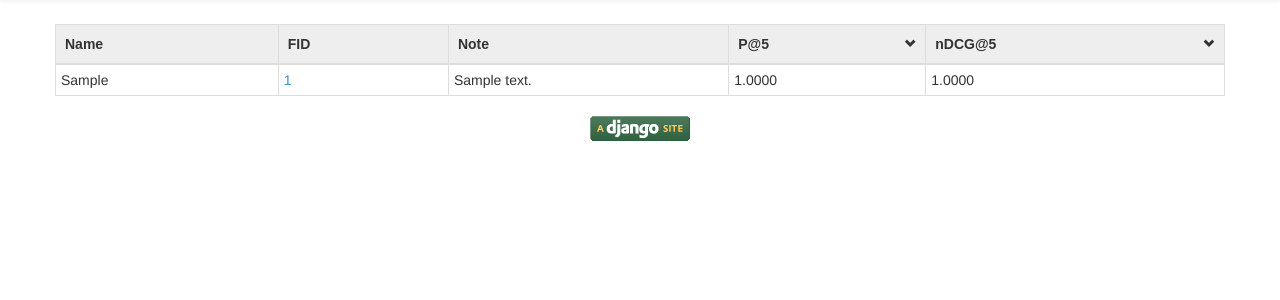
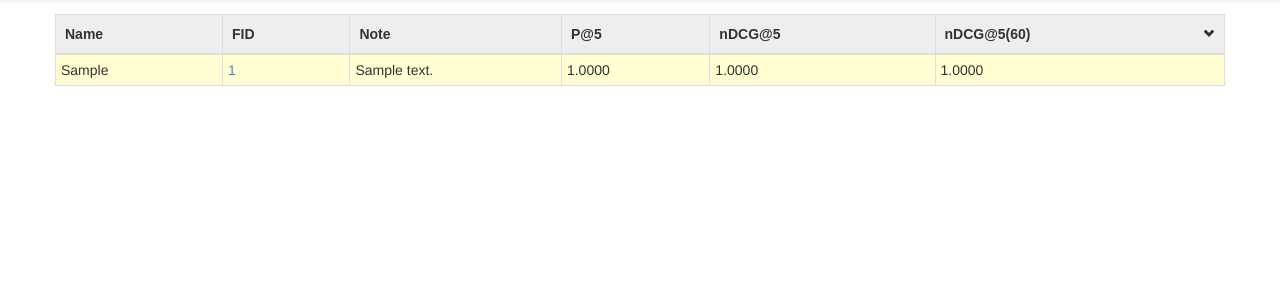
Before and after one commit to udinfolab/ir-eval, a Django app: template www/ir_eval/assess/templates/eval_summary.html in a window 1280 px wide. Shown: the part 51-351 px from the top of the page. Run offline with Django 3.2, Linux system fonts and the light colour scheme; the template is opened without the code that fills it: values that come from a table or form of the project are taken from there, others are empty; tables that the repository leaves empty hold one stand-in row (values such as "Sample post"); parts of the project's set-up code (start-up, migrations or seed data) failed here and were passed over; some libraries are stand-ins or nearby versions.

Commit message:
ready to release the evaluation results

```diff
--- a/www/ir_eval/assess/models.py
+++ b/www/ir_eval/assess/models.py
@@ -53,7 +53,7 @@ class EvalItem(models.Model) :
   query = models.ForeignKey(Query)
   MAP = models.FloatField()
   P5 = models.FloatField()
-  NDCG = models.FloatField()
+  nDCG = models.FloatField()
 
   def __unicode__(self) :
     return str(self.pk) + '-' + str(self.rf)
@@ -62,7 +62,8 @@ class AvgEvalItem(models.Model) :
   rf = models.ForeignKey(RetrievalFunction)
   MAP = models.FloatField()
   P5 = models.FloatField()
-  NDCG = models.FloatField()
+  nDCG = models.FloatField()
+  nDCG_o = models.FloatField() # the average nDCG based on other users' queries
 
   def __unicode__(self) :
     return str(self.pk) + '-' + str(self.rf)
--- a/www/ir_eval/assess/static/assess/css/theme.css
+++ b/www/ir_eval/assess/static/assess/css/theme.css
@@ -77,7 +77,11 @@ div#get-started{
 }
 
 div#eval_wrapper{
-  padding-top: 25px;
+  padding-top: 15px;
+}
+
+table#avg_eval > tbody > tr.my{
+  background: none repeat scroll 0 0 #FFFFD3;
 }
 
 /**********************************************************/
--- a/www/ir_eval/assess/templates/assessor_home.html
+++ b/www/ir_eval/assess/templates/assessor_home.html
@@ -7,6 +7,7 @@
 {% block navbar %}
       <ul class="nav navbar-nav">
         <li class="active"><a href="{% url 'assess.views.home' %}">Home</a></li>
+        <li><a href="{% url 'assess.views.eval_summary' %}">Eval Summary</a></li>
       </ul>
       <ul class="nav navbar-nav navbar-right">
         <li class="dropdown">
--- a/www/ir_eval/assess/templates/base.html
+++ b/www/ir_eval/assess/templates/base.html
@@ -51,11 +51,13 @@
   <div class="row">
     <div class="col-md-4"></div>
     <div class="col-md-4">
+      <!--
       <p>
         <a href="http://www.djangoproject.com/">
           <img src="{% static "assess/images/djangosite100x25.gif" %}" alt="Made with Django." title="Made with Django." />
         </a>
       </p>
+      -->
     </div>
     <div class="col-md-4"></div>
   </div>
--- a/www/ir_eval/assess/templates/eval_rf.html
+++ b/www/ir_eval/assess/templates/eval_rf.html
@@ -34,7 +34,7 @@
 {% endif %}
 
 <div class="row">
-  <h4>Function ID: {{ret_func.rf_id}} ({{ret_func.note}})</h4>
+  <h4>Function ID: {{ret_func.rf_id}} ({{ret_func.note}}){% if assessor.user.is_staff %} by {{ret_func.user.first_name}} ({{ret_func.user.pk}}){% endif %}</h4>
   <div id="eval_wrapper">
     <table id="eval" class="table table-condensed">
       <thead>
@@ -49,7 +49,7 @@
         <tr>
           <td>{{eval.query.qid}}</td>
           <td>{{eval.P5|floatformat:4}}</td>
-          <td>{{eval.NDCG|floatformat:4}}</td>
+          <td>{{eval.nDCG|floatformat:4}}</td>
         </tr>
       {% endfor %}
       </tbody>
@@ -99,7 +99,7 @@ $(function() {
 
     // widget code contained in the jquery.tablesorter.widgets.js file
     // use the zebra stripe widget if you plan on hiding any rows (filter widget)
-    widgets : [ "uitheme", "zebra" ],
+    widgets : [ "uitheme", ],
 
     // initial sorting
     sortList: [[2,1], [1,1]],
--- a/www/ir_eval/assess/templates/eval_summary.html
+++ b/www/ir_eval/assess/templates/eval_summary.html
@@ -34,25 +34,62 @@
 {% endif %}
 
 <div class="row">
+  {% if not assessor.user.is_staff %}
+  <div class="bg-info" style="padding: 10px;">
+    <ul>
+      <li>All the results are sorted by <abbr title="normalized discounted cumulative gain at rank 5">nDCG@5</abbr><a target="_blank" href="http://en.wikipedia.org/wiki/NDCG#Normalized_DCG"><i class="fa fa-external-link"></i></a> in descending order. To sort by a certain column, click the header of the column.</li>
+      <li>Your results are highlighted in <span style="background-color: #FFFFD3">light yellow background color</span>. Only FID (Function ID) are displayed for anonymity.</li>
+      <li>You may check the results of each query on your retrieval function by clicking the link of FID.</li>
+    </ul>
+  </div>
+  {% endif %}
   <div id="eval_wrapper">
     <table id="avg_eval" class="table table-condensed">
       <thead>
         <tr>
+          {% if assessor.user.is_staff %}
           <th>Name</th>
+          {% endif %}
           <th>FID</th>
+          {% if assessor.user.is_staff %}
           <th>Note</th>
+          {% endif %}
           <th>P@5</th>
+          {% if assessor.user.is_staff %}
           <th>nDCG@5</th>
+          <th>nDCG@5(60)</th>
+          {% else %}
+          <th>nDCG@5</th>
+          {% endif %}
         </tr>
       </thead>
       <tbody>
       {% for eval in avg_eval_list %}
-        <tr>
+        <tr {% if assessor.user == eval.rf.user %}class="my"{% endif %}>
+          {% if assessor.user.is_staff %}
           <td>{{eval.rf.user.first_name}}</td>
-          <td><a href="{% url 'assess.views.eval_rf' eval.rf.pk %}">{{eval.rf.rf_id}}</a></td>
+          {% endif %}
+          <td>
+            {% if assessor.user.is_staff %}
+            <a href="{% url 'assess.views.eval_rf' eval.rf.pk %}">{{eval.rf.rf_id}}</a>
+            {% else %}
+            {% if assessor.user == eval.rf.user %}
+            <a href="{% url 'assess.views.eval_rf' eval.rf.pk %}">{{eval.rf.rf_id}}</a>
+            {% else %}
+            {{eval.rf.rf_id}}
+            {% endif %}
+            {% endif %}
+          </td>
+          {% if assessor.user.is_staff %}
           <td>{{eval.rf.note}}</td>
+          {% endif %}
           <td>{{eval.P5|floatformat:4}}</td>
-          <td>{{eval.NDCG|floatformat:4}}</td>
+          {% if assessor.user.is_staff %}
+          <td>{{eval.nDCG|floatformat:4}}</td>
+          <td>{{eval.nDCG_o|floatformat:4}}</td>
+          {% else %}
+          <td>{{eval.nDCG_o|floatformat:4}}</td>
+          {% endif %}
         </tr>
       {% endfor %}
       </tbody>
@@ -102,10 +139,14 @@ $(function() {
 
     // widget code contained in the jquery.tablesorter.widgets.js file
     // use the zebra stripe widget if you plan on hiding any rows (filter widget)
-    widgets : [ "uitheme", "zebra" ],
+    widgets : [ "uitheme", ],
 
     // initial sorting
-    sortList: [[4,1], [3,1]],
+    {% if assessor.user.is_staff %}
+    sortList: [[5,1]],
+    {% else %}
+    sortList: [[2,1]],
+    {% endif %}
 
     widgetOptions : {
       // using the default zebra striping class name, so it actually isn't included in the theme variable above
--- a/www/ir_eval/assess/templates/query.html
+++ b/www/ir_eval/assess/templates/query.html
@@ -7,7 +7,7 @@
         <li><a href="{% url 'assess.views.home' %}">Home</a></li>
         <li class="active"><a href="{% url 'assess.views.query' query.id %}">Query {{query.id}}</a></li>
       </ul>
-      <p class="navbar-text"><span id="done">{{done}}</span> documents assessed, <span id="left">{{left}}</span> documents left.</p>
+      <p class="navbar-text"><span id="done">{{done}}</span> done, <span id="left">{{left}}</span> left.</p>
       <ul class="nav navbar-nav navbar-right">
         <li><a href="#" data-toggle="modal" data-target="#guideline_modal">Evaluation Guidelines</a></li>
         <li class="dropdown">
--- a/www/ir_eval/assess/templates/staff_home.html
+++ b/www/ir_eval/assess/templates/staff_home.html
@@ -7,6 +7,7 @@
 {% block navbar %}
       <ul class="nav navbar-nav">
         <li class="active"><a href="{% url 'assess.views.home' %}">Home</a></li>
+        <li><a href="{% url 'assess.views.eval_summary' %}">Eval Summary</a></li>
       </ul>
       <ul class="nav navbar-nav navbar-right">
         <li class="dropdown">
```
Also changed, not shown: www/ir_eval/assess/views.py (+0 -12 lines).
